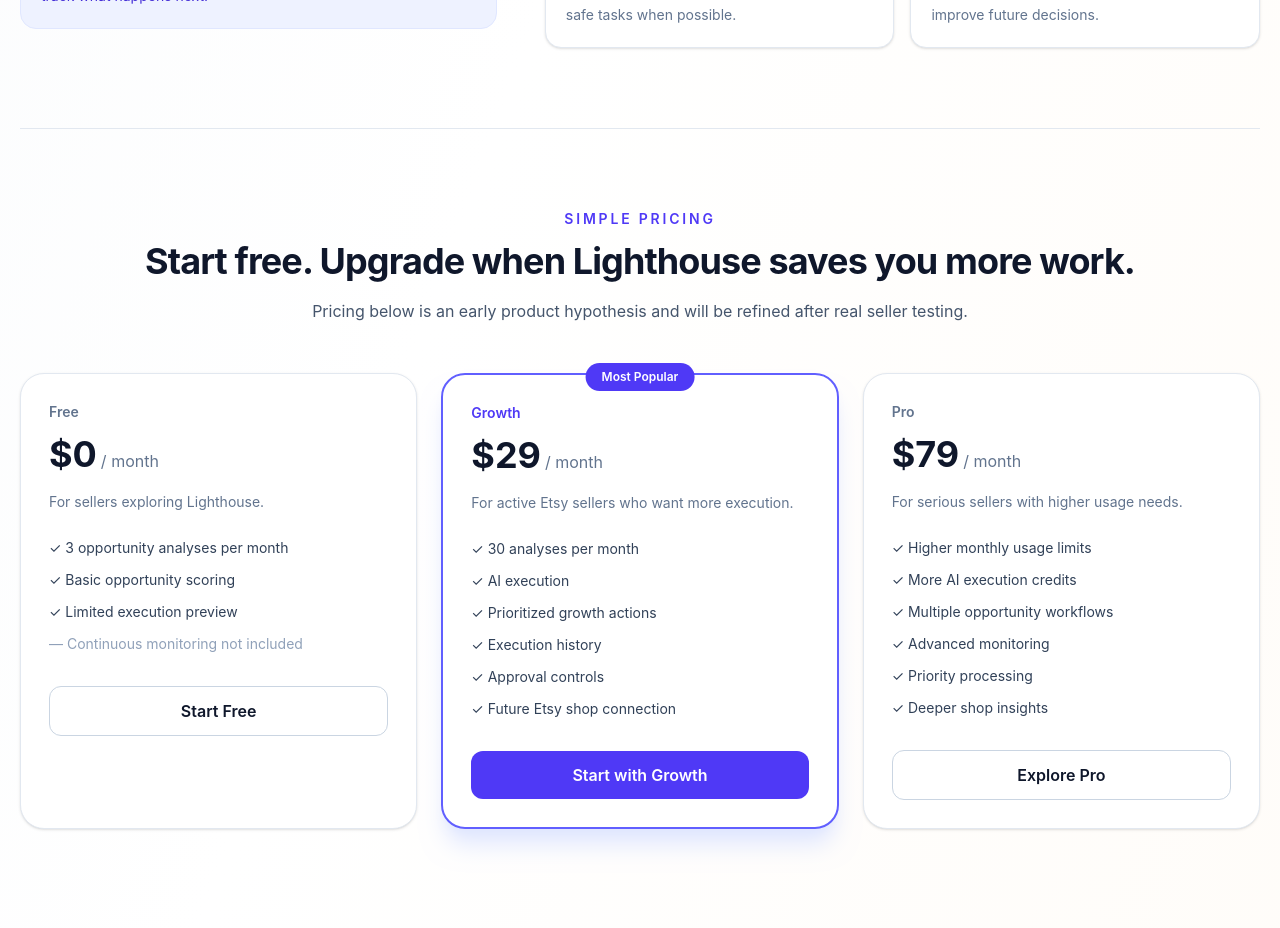
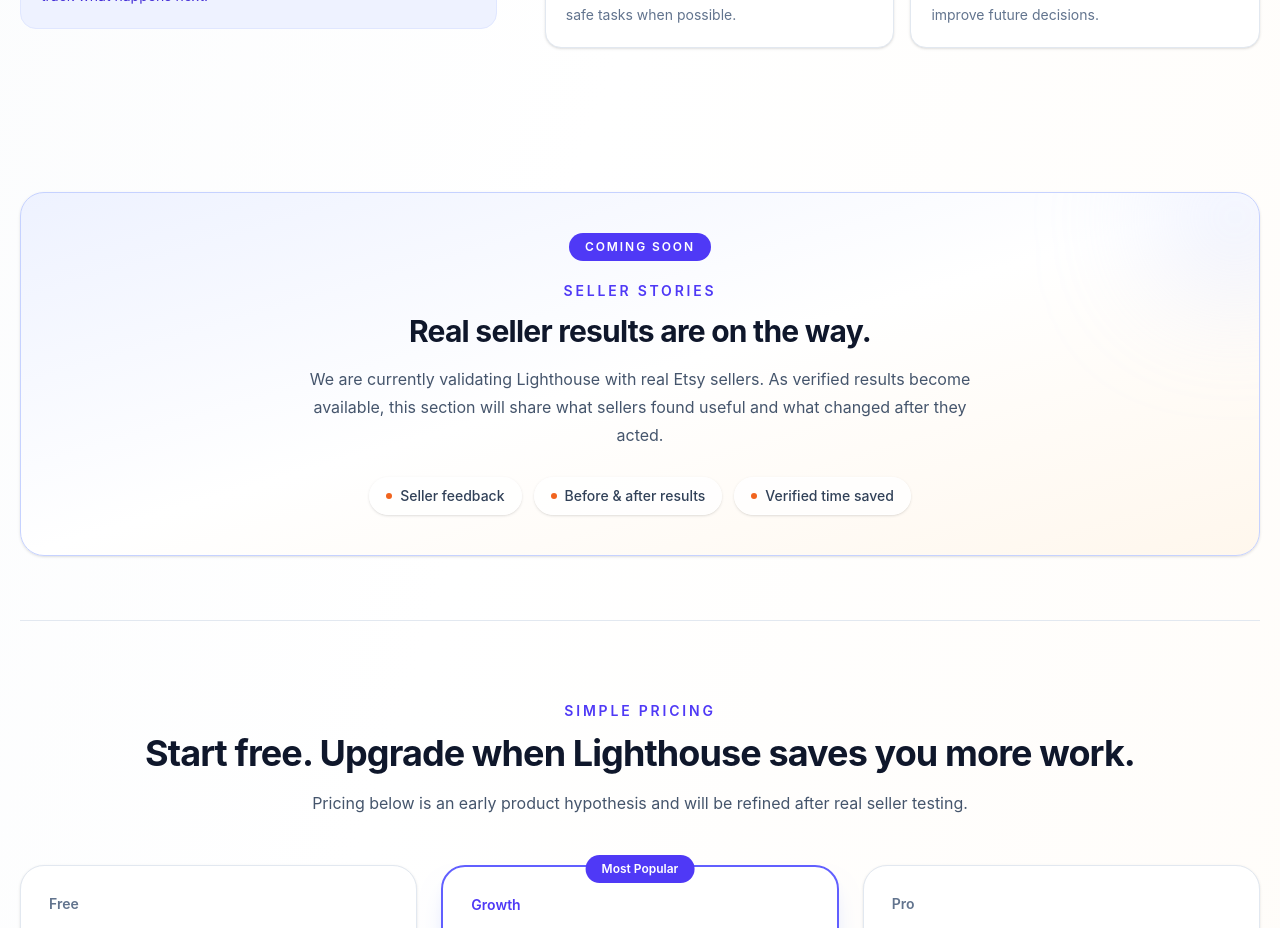
Before and after one commit to abiasV/lighthouse-agent, a React (Vite) app in the folder client/: page / in a window 1280 px wide. Shown: the part 1960-2888 px from the top of the page. Built offline with nearby package versions, Linux system fonts and the light colour scheme.

Commit message:
Restore seller stories coming soon section

```diff
--- a/client/src/App.jsx
+++ b/client/src/App.jsx
@@ -1596,6 +1596,55 @@
               </div>
             </section>
 
+            <section className="py-16" aria-labelledby="seller-stories-title">
+              <div className="relative overflow-hidden rounded-3xl border border-indigo-200 bg-gradient-to-br from-indigo-50 via-white to-orange-50 p-8 text-center shadow-sm dark:border-indigo-900 dark:from-indigo-950/40 dark:via-slate-900 dark:to-orange-950/20 sm:p-10">
+                <div className="absolute -right-12 -top-12 h-36 w-36 rounded-full bg-indigo-200/40 blur-3xl dark:bg-indigo-800/20" />
+
+                <div className="relative">
+                  <span className="inline-flex rounded-full bg-indigo-600 px-4 py-1.5 text-xs font-semibold uppercase tracking-[0.16em] text-white">
+                    Coming soon
+                  </span>
+
+                  <p className="mt-5 text-sm font-semibold uppercase tracking-[0.2em] text-indigo-600 dark:text-indigo-400">
+                    Seller stories
+                  </p>
+
+                  <h2
+                    id="seller-stories-title"
+                    className="mt-3 text-2xl font-bold tracking-tight sm:text-3xl"
+                  >
+                    Real seller results are on the way.
+                  </h2>
+
+                  <p className="mx-auto mt-4 max-w-2xl leading-7 text-slate-600 dark:text-slate-400">
+                    We are currently validating Lighthouse with real Etsy
+                    sellers. As verified results become available, this section
+                    will share what sellers found useful and what changed after
+                    they acted.
+                  </p>
+
+                  <div className="mt-7 flex flex-wrap justify-center gap-3 text-sm font-medium text-slate-700 dark:text-slate-300">
+                    {[
+                      "Seller feedback",
+                      "Before & after results",
+                      "Verified time saved",
+                    ].map((item) => (
+                      <span
+                        key={item}
+                        className="inline-flex items-center gap-2 rounded-full border border-white bg-white/80 px-4 py-2 shadow-sm dark:border-slate-700 dark:bg-slate-900/80"
+                      >
+                        <span
+                          aria-hidden="true"
+                          className="h-1.5 w-1.5 rounded-full bg-[#F1641E]"
+                        />
+                        {item}
+                      </span>
+                    ))}
+                  </div>
+                </div>
+              </div>
+            </section>
+
             <section
               id="pricing"
               className="scroll-mt-12 border-t border-slate-200 py-20 dark:border-slate-800"
```
